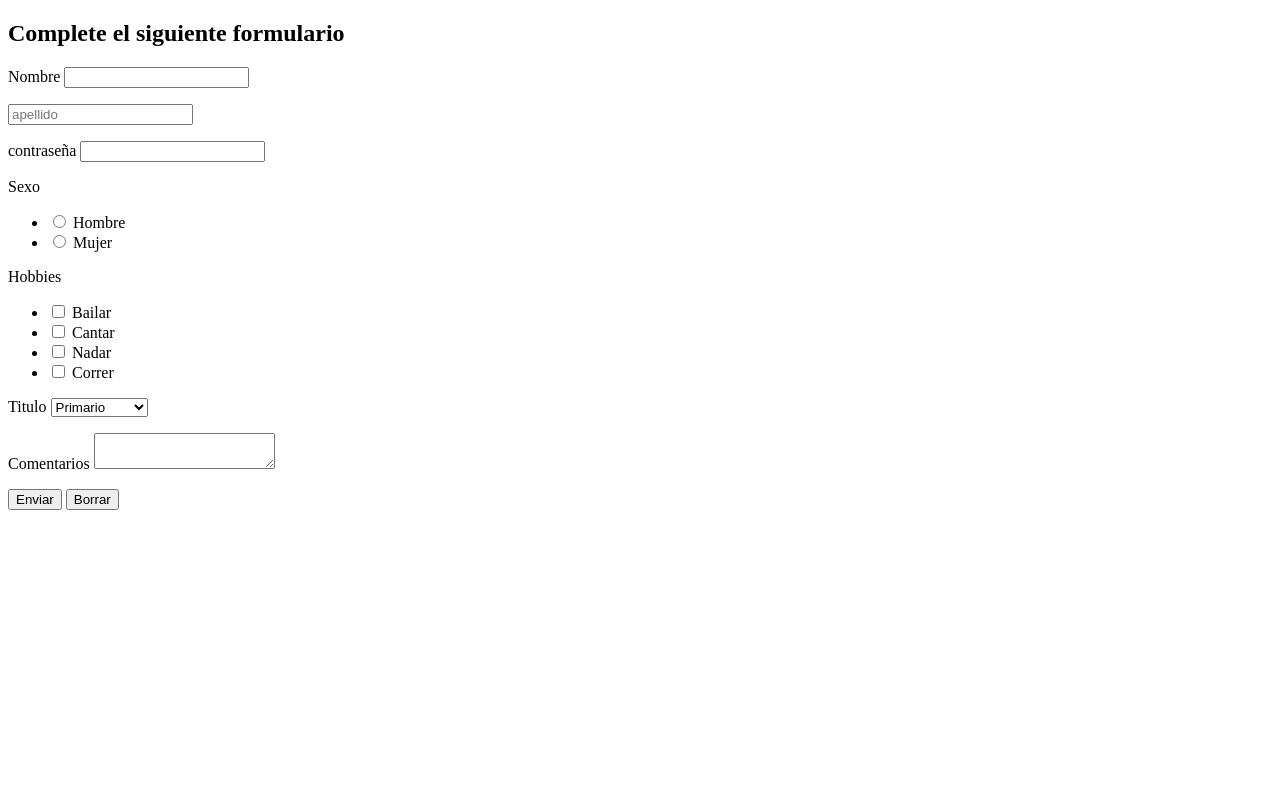
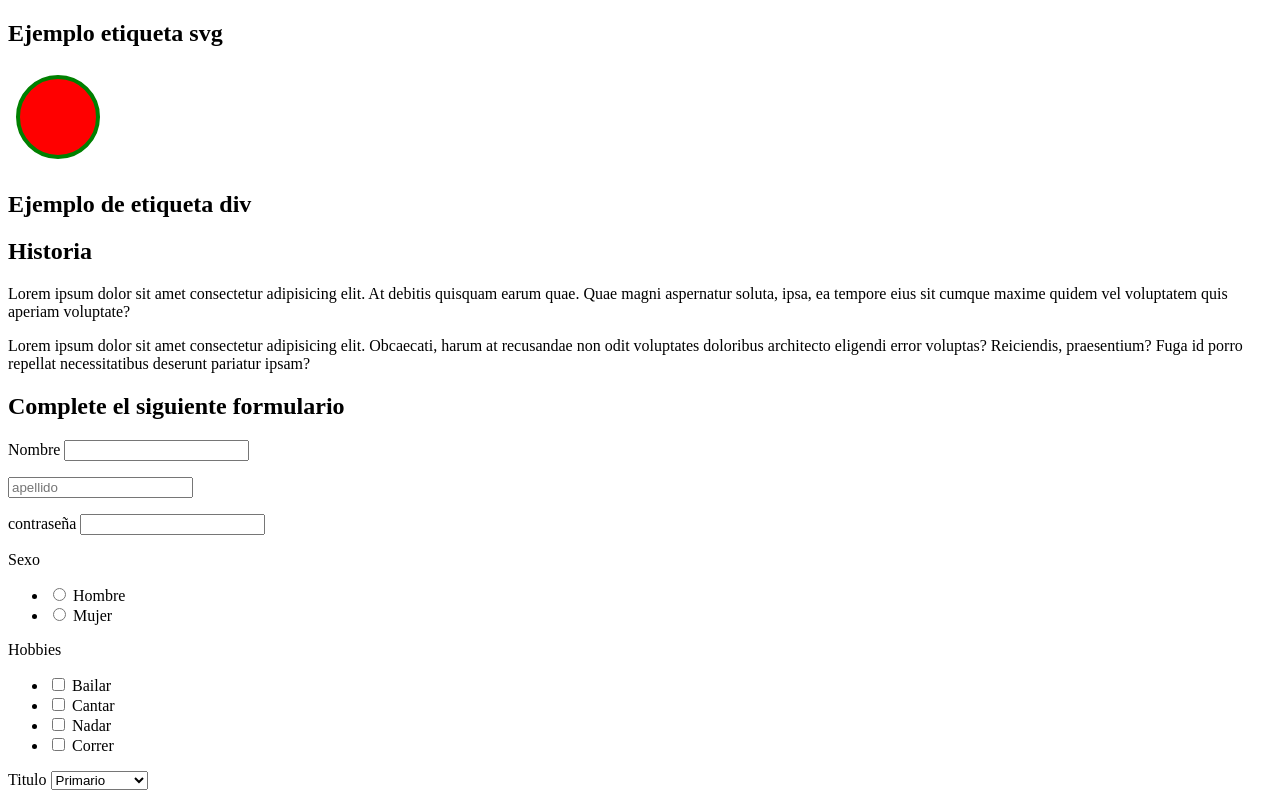
Before and after one commit to JuanFelippelli/Juan-Diplomatura-en-desarrollador-Front-y-End-Prueba, a plain HTML site: page M1U3/ejemplo.html in a window 1280 px wide. Shown: the part 1035-1838 px from the top of the page. Before the commit the page ends 1561 px from the top, so only its background shows below. Drawn offline with Linux system fonts and the light colour scheme.

Commit message:
Agregado de etiquetas svg y div

```diff
--- a/M1U3/ejemplo.html
+++ b/M1U3/ejemplo.html
@@ -36,6 +36,18 @@
      <H2>Ejemplo etiquetas imagen</H2>
      <img src="vista-tridimensional-edificio-apartamentos-dibujos-animados.jpg" alt="Casa" />
      <img src="imagen/cubo-aislado-sobre-fondo-blanco.jpg" alt="Cubo" />
+
+     <h2>Ejemplo etiqueta svg</h2>
+     <svg width="100" height="100">
+        <circle cx="50" cy="50" r="40" stroke="green" stroke-width="4" fill="red" />
+     </svg>
+
+     <h2>Ejemplo de etiqueta div</h2>
+     <div>
+        <h2>Historia</h2>
+        <p>Lorem ipsum dolor sit amet consectetur adipisicing elit. At debitis quisquam earum quae. Quae magni aspernatur soluta, ipsa, ea tempore eius sit cumque maxime quidem vel voluptatem quis aperiam voluptate?</p>
+        <p>Lorem ipsum dolor sit amet consectetur adipisicing elit. Obcaecati, harum at recusandae non odit voluptates doloribus architecto eligendi error voluptas? Reiciendis, praesentium? Fuga id porro repellat necessitatibus deserunt pariatur ipsam?</p>
+     </div>
 
      <h2>Complete el siguiente formulario</h2>
      <form action="">
```
